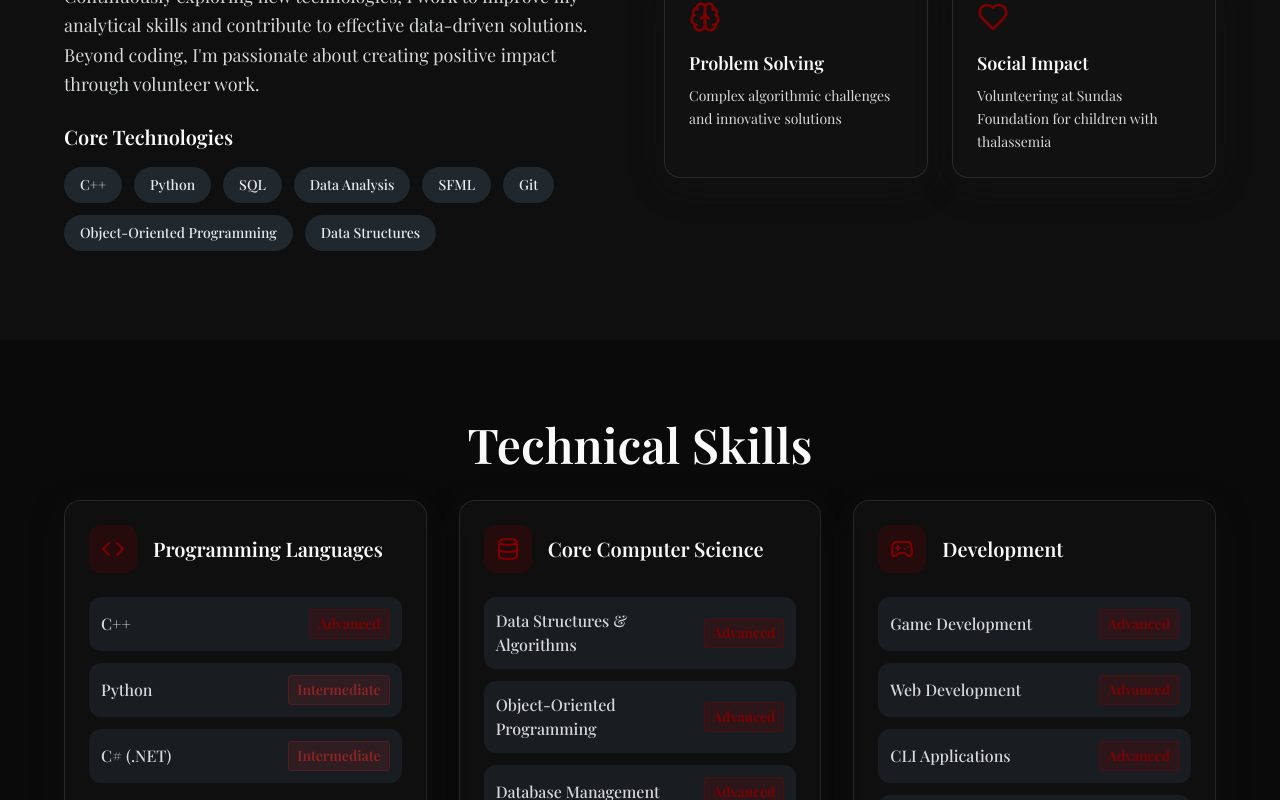
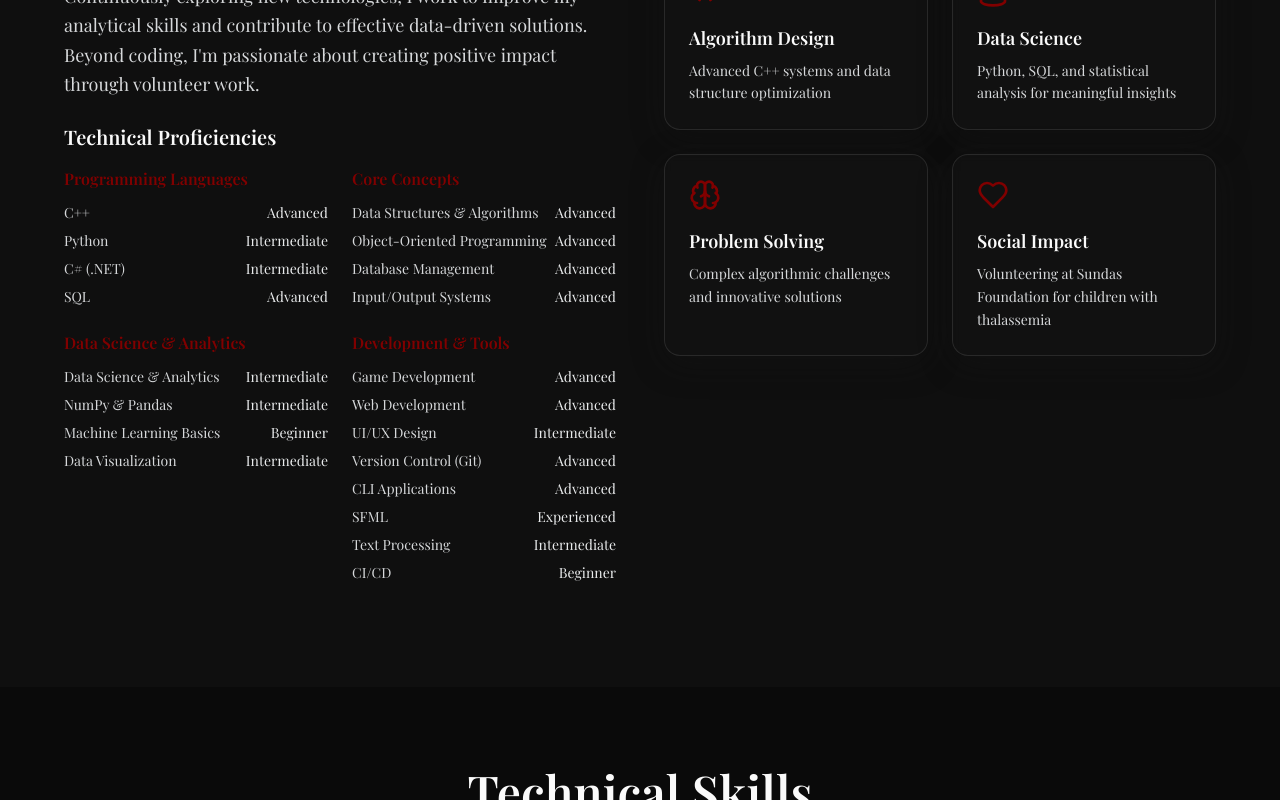
Before and after one commit to Ayesha-Noor-04/Ayesha-Noor-04.github.io, a React (Vite) app: page / in a window 1280 px wide. Shown: the part 1260-2060 px from the top of the page. Built offline with nearby package versions, Linux system fonts and the light colour scheme; a web font is replaced by a local one.

Commit message:
Refactor Projects and About Sections
Move "View all projects on GitHub" to the top of the Projects section. Merge technical proficiencies from Education and Experience into the About section's core technologies, removing them from their original locations.

```diff
--- a/src/components/AboutSection.tsx
+++ b/src/components/AboutSection.tsx
@@ -80,18 +80,114 @@ const AboutSection = () => {
                 </p>
               </div>
 
-              {/* Skills Tags */}
+              {/* Skills and Technical Proficiencies */}
               <div className="smooth-reveal">
-                <h3 className="text-xl font-semibold text-portfolio-white mb-4">Core Technologies</h3>
-                <div className="flex flex-wrap gap-3">
-                  {['C++', 'Python', 'SQL', 'Data Analysis', 'SFML', 'Git', 'Object-Oriented Programming', 'Data Structures'].map((skill) => (
-                    <span
-                      key={skill}
-                      className="px-4 py-2 bg-portfolio-gunmetal/50 text-portfolio-chrome rounded-full text-sm font-medium hover:bg-portfolio-maroon/30 transition-colors duration-300"
-                    >
-                      {skill}
-                    </span>
-                  ))}
+                <h3 className="text-xl font-semibold text-portfolio-white mb-4">Technical Proficiencies</h3>
+
+                <div className="grid md:grid-cols-2 gap-6 mb-6">
+                  <div>
+                    <h4 className="text-portfolio-maroon font-semibold mb-3">Programming Languages</h4>
+                    <div className="space-y-2 text-sm">
+                      <div className="flex justify-between">
+                        <span className="text-portfolio-silver">C++</span>
+                        <span className="text-portfolio-chrome">Advanced</span>
+                      </div>
+                      <div className="flex justify-between">
+                        <span className="text-portfolio-silver">Python</span>
+                        <span className="text-portfolio-chrome">Intermediate</span>
+                      </div>
+                      <div className="flex justify-between">
+                        <span className="text-portfolio-silver">C# (.NET)</span>
+                        <span className="text-portfolio-chrome">Intermediate</span>
+                      </div>
+                      <div className="flex justify-between">
+                        <span className="text-portfolio-silver">SQL</span>
+                        <span className="text-portfolio-chrome">Advanced</span>
+                      </div>
+                    </div>
+                  </div>
+
+                  <div>
+                    <h4 className="text-portfolio-maroon font-semibold mb-3">Core Concepts</h4>
+                    <div className="space-y-2 text-sm">
+                      <div className="flex justify-between">
+                        <span className="text-portfolio-silver">Data Structures & Algorithms</span>
+                        <span className="text-portfolio-chrome">Advanced</span>
+                      </div>
+                      <div className="flex justify-between">
+                        <span className="text-portfolio-silver">Object-Oriented Programming</span>
+                        <span className="text-portfolio-chrome">Advanced</span>
+                      </div>
+                      <div className="flex justify-between">
+                        <span className="text-portfolio-silver">Database Management</span>
+                        <span className="text-portfolio-chrome">Advanced</span>
+                      </div>
+                      <div className="flex justify-between">
+                        <span className="text-portfolio-silver">Input/Output Systems</span>
+                        <span className="text-portfolio-chrome">Advanced</span>
+                      </div>
+                    </div>
+                  </div>
+
+                  <div>
+                    <h4 className="text-portfolio-maroon font-semibold mb-3">Data Science & Analytics</h4>
+                    <div className="space-y-2 text-sm">
+                      <div className="flex justify-between">
+                        <span className="text-portfolio-silver">Data Science & Analytics</span>
+                        <span className="text-portfolio-chrome">Intermediate</span>
+                      </div>
+                      <div className="flex justify-between">
+                        <span className="text-portfolio-silver">NumPy & Pandas</span>
+                        <span className="text-portfolio-chrome">Intermediate</span>
+                      </div>
+                      <div className="flex justify-between">
+                        <span className="text-portfolio-silver">Machine Learning Basics</span>
+                        <span className="text-portfolio-chrome">Beginner</span>
+                      </div>
+                      <div className="flex justify-between">
+                        <span className="text-portfolio-silver">Data Visualization</span>
+                        <span className="text-portfolio-chrome">Intermediate</span>
+                      </div>
+                    </div>
+                  </div>
+
+                  <div>
+                    <h4 className="text-portfolio-maroon font-semibold mb-3">Development & Tools</h4>
+                    <div className="space-y-2 text-sm">
+                      <div className="flex justify-between">
+                        <span className="text-portfolio-silver">Game Development</span>
+                        <span className="text-portfolio-chrome">Advanced</span>
+                      </div>
+                      <div className="flex justify-between">
+                        <span className="text-portfolio-silver">Web Development</span>
+                        <span className="text-portfolio-chrome">Advanced</span>
+                      </div>
+                      <div className="flex justify-between">
+                        <span className="text-portfolio-silver">UI/UX Design</span>
+                        <span className="text-portfolio-chrome">Intermediate</span>
+                      </div>
+                      <div className="flex justify-between">
+                        <span className="text-portfolio-silver">Version Control (Git)</span>
+                        <span className="text-portfolio-chrome">Advanced</span>
+                      </div>
+                      <div className="flex justify-between">
+                        <span className="text-portfolio-silver">CLI Applications</span>
+                        <span className="text-portfolio-chrome">Advanced</span>
+                      </div>
+                      <div className="flex justify-between">
+                        <span className="text-portfolio-silver">SFML</span>
+                        <span className="text-portfolio-chrome">Experienced</span>
+                      </div>
+                      <div className="flex justify-between">
+                        <span className="text-portfolio-silver">Text Processing</span>
+                        <span className="text-portfolio-chrome">Intermediate</span>
+                      </div>
+                      <div className="flex justify-between">
+                        <span className="text-portfolio-silver">CI/CD</span>
+                        <span className="text-portfolio-chrome">Beginner</span>
+                      </div>
+                    </div>
+                  </div>
                 </div>
               </div>
             </div>
--- a/src/components/ExperienceSection.tsx
+++ b/src/components/ExperienceSection.tsx
@@ -174,30 +174,6 @@ const ExperienceSection = () => {
                 ))}
               </div>
 
-              {/* Skills Summary */}
-              <div className="mt-8 elegant-card smooth-reveal">
-                <h4 className="text-lg font-semibold text-portfolio-white mb-4">
-                  Technical Proficiencies
-                </h4>
-                <div className="grid grid-cols-2 gap-4 text-sm">
-                  <div>
-                    <p className="text-portfolio-maroon font-medium mb-2">Programming</p>
-                    <ul className="text-portfolio-silver space-y-1">
-                      <li>• C++ (Advanced)</li>
-                      <li>• Python</li>
-                      <li>• SQL</li>
-                    </ul>
-                  </div>
-                  <div>
-                    <p className="text-portfolio-maroon font-medium mb-2">Specializations</p>
-                    <ul className="text-portfolio-silver space-y-1">
-                      <li>• Data Science</li>
-                      <li>• Algorithm Design</li>
-                      <li>• Game Development</li>
-                    </ul>
-                  </div>
-                </div>
-              </div>
             </div>
           </div>
         </div>
--- a/src/components/Navigation.tsx
+++ b/src/components/Navigation.tsx
@@ -27,7 +27,7 @@ const Navigation = () => {
     console.log('Navigation clicked:', href);
 
     // Get the section index and trigger scroll snap
-    const sections = ['#home', '#about', '#skills', '#projects', '#projects2', '#projects3', '#experience', '#contact'];
+    const sections = ['#home', '#about', '#skills', '#projects', '#projects2', '#experience', '#contact'];
     let sectionIndex = sections.indexOf(href);
 
     // If projects is clicked, go to first projects section
--- a/src/components/ProjectsSection1.tsx
+++ b/src/components/ProjectsSection1.tsx
@@ -88,6 +88,19 @@ const ProjectsSection1 = () => {
             Featured Projects
           </h2>
 
+          {/* GitHub Link */}
+          <div className="text-center mb-12 smooth-reveal">
+            <a
+              href="https://github.com/Ayesha-Noor-04"
+              target="_blank"
+              rel="noopener noreferrer"
+              className="inline-flex items-center space-x-2 px-6 py-3 border-2 border-portfolio-maroon text-portfolio-maroon hover:bg-portfolio-maroon hover:text-portfolio-white rounded-lg font-semibold transition-all duration-300 hover:scale-105"
+            >
+              <Github size={20} />
+              <span>View All Projects on GitHub</span>
+            </a>
+          </div>
+
           <div className="grid md:grid-cols-2 gap-8">
             {projects.map((project, index) => (
               <div
--- a/src/pages/Index.tsx
+++ b/src/pages/Index.tsx
@@ -5,7 +5,7 @@ import HeroSection from '@/components/HeroSection';
 import AboutSection from '@/components/AboutSection';
 import ProjectsSection1 from '@/components/ProjectsSection1';
 import ProjectsSection2 from '@/components/ProjectsSection2';
-import ProjectsSection3 from '@/components/ProjectsSection3';
+
 import SkillsSection from '@/components/SkillsSection';
 import ExperienceSection from '@/components/ExperienceSection';
 import ContactSection from '@/components/ContactSection';
@@ -15,7 +15,7 @@ import DynamicBackground from '@/components/DynamicBackground';
 import { useScrollSnap } from '@/hooks/useScrollSnap';
 
 const Index = () => {
-  const sections = ['#home', '#about', '#skills', '#projects', '#projects2', '#projects3', '#experience', '#contact'];
+  const sections = ['#home', '#about', '#skills', '#projects', '#projects2', '#experience', '#contact'];
   const { currentSection, isScrolling, goToSection } = useScrollSnap({
     sections,
     threshold: 50,
@@ -37,7 +37,7 @@ const Index = () => {
         <SkillsSection />
         <ProjectsSection1 />
         <ProjectsSection2 />
-        <ProjectsSection3 />
+
         <ExperienceSection />
         <ContactSection />
         <Footer />
```
Also changed, not shown: src/components/ProjectsSection3.tsx (deleted, +0 -53 lines).
